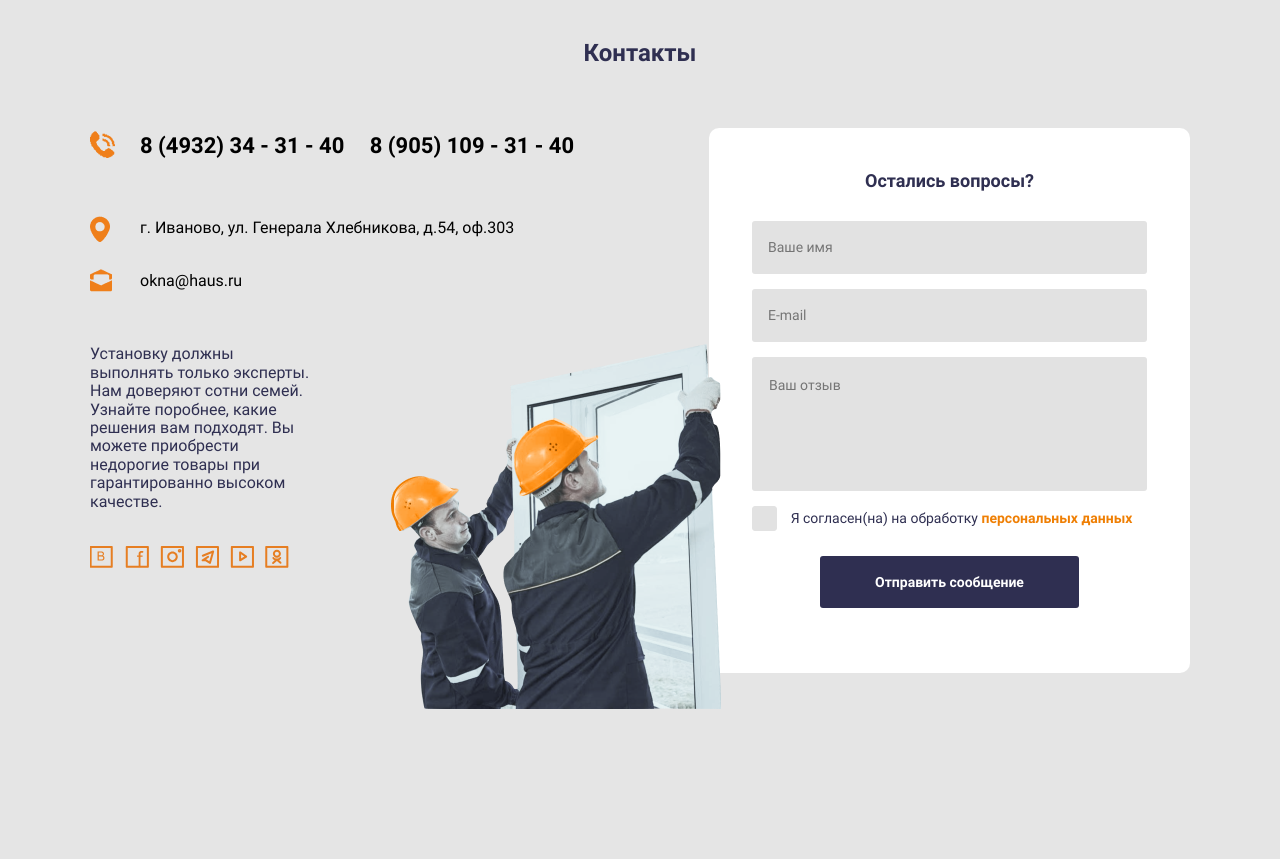
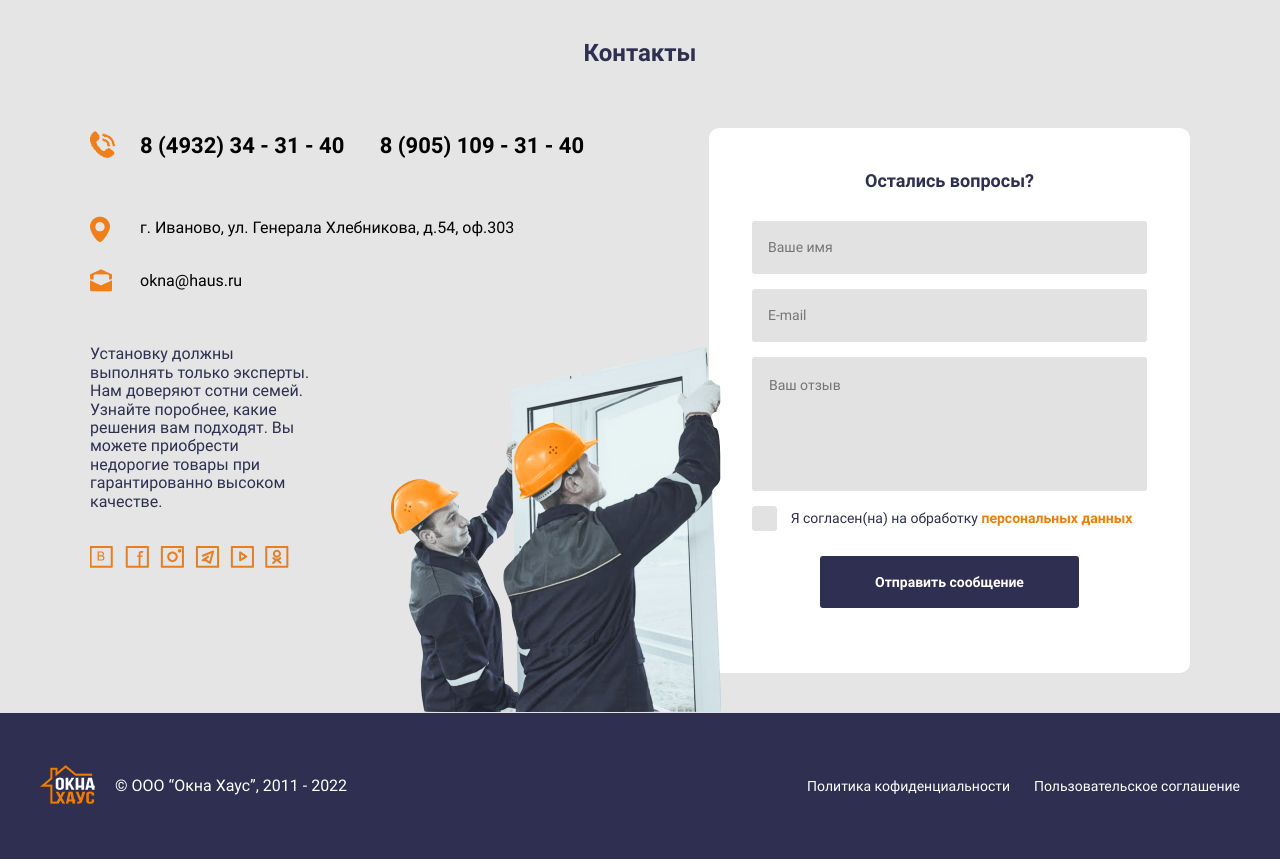
Before and after one commit to dstsk/okna, a website: page app/index.html in a window 1280 px wide. Shown: the part 5480-6339 px from the top of the page. Before the commit the page ends 6193 px from the top, so only its background shows below. Drawn offline with nearby package versions, Linux system fonts and the light colour scheme; files that its build step writes are made by us from their sources.

Commit message:
added footer

```diff
--- a/app/index.html
+++ b/app/index.html
@@ -1960,6 +1960,23 @@
       </div>
     </section>
 
+    <footer class="footer">
+      <div class="container">
+        <div class="footer__wrapper">
+          <div class="footer__left-side">
+            <a class="footer__logo" href="#">
+              <img src="images/footer-logo.png" alt="" />
+            </a>
+            <p class="footer__copyright">© ООО “Окна Хаус”, 2011 - 2022</p>
+          </div>
+          <div class="footer__right-side">
+            <a href="#" class="footer__link">Политика кофиденциальности</a>
+            <a href="#" class="footer__link">Пользовательское соглашение</a>
+          </div>
+        </div>
+      </div>
+    </footer>
+
     <script src="js/libs.min.js"></script>
     <script src="js/main.js"></script>
   </body>
--- a/app/scss/style.scss
+++ b/app/scss/style.scss
@@ -1057,7 +1057,7 @@ a.about__btn {
     margin-bottom: 55px;
     position: relative;
     a {
-      margin-right: 20px;
+      margin-right: 30px;
     }
     &::before {
       content: url(../images/contacts-icon-phone.png);
@@ -1208,7 +1208,37 @@ a.about__btn {
   &::before {
     content: url(../images/contacts-workers-img.png);
     position: absolute;
-    bottom: -40px;
+    bottom: -43px;
     left: -318px;
   }
 }
+
+// footer
+.footer {
+  background-color: #2f2f51;
+  color: #fff;
+  &__wrapper {
+    display: flex;
+    justify-content: space-between;
+    align-items: center;
+  }
+  &__left-side {
+    display: flex;
+    align-items: center;
+  }
+  &__logo {
+    margin-right: 20px;
+    img {
+      width: 55px;
+      height: 39px;
+    }
+  }
+  &__copyright {
+    line-height: 146px;
+  }
+  &__link {
+    color: #fff;
+    font-size: 14px;
+    margin-left: 20px;
+  }
+}
```
Also changed, not shown: app/images/footer-logo.png (added).
